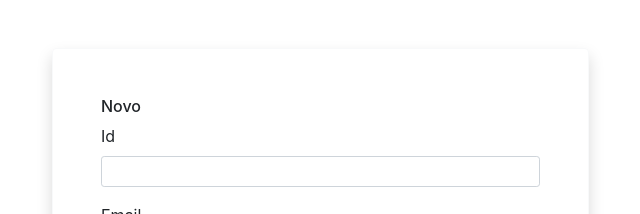
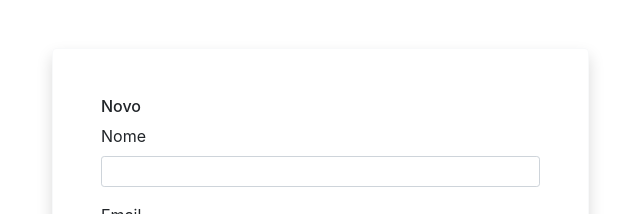
Before and after one commit to ViniWei/Sistema-Eventos-Front, an Angular app: page /organizadores in a window 1280 px wide. Shown: the top 214 px of the page, without its empty margins (51-691 px from the left). Built offline with nearby package versions, Linux system fonts and the light colour scheme.

Commit message:
Modificações no componente do organizador

```diff
--- a/angular.json
+++ b/angular.json
@@ -100,5 +100,8 @@
         }
       }
     }
+  },
+  "cli": {
+    "analytics": "4fddcae8-bb9d-4d11-985b-62ef7362822b"
   }
 }
--- a/src/app/components/organizador/organizador.component.html
+++ b/src/app/components/organizador/organizador.component.html
@@ -3,8 +3,8 @@
         <div class="col-6 border border-light rounded p-5 shadow" *ngIf="formulario">
             <h6>{{ tituloFormulario }}</h6>
             <form [formGroup]="formulario" (ngSubmit)="enviarFormulario()">
-                <div class="form-group"><label>Id</label><input type="text" class="form-control form-control-sm"
-                        formControlName="id" /></div>
+                <div class="form-group"><label>Nome</label><input type="text" class="form-control form-control-sm"
+                        formControlName="nome" /></div>
                 <div class="form-group"><label>Email</label><input type="text" class="form-control form-control-sm"
                         formControlName="email" /></div>
                 <div class="form-group"><label>senha</label><input type="text" class="form-control form-control-sm"
--- a/src/app/components/organizador/organizador.component.ts
+++ b/src/app/components/organizador/organizador.component.ts
@@ -16,7 +16,8 @@ export class OrganizadorComponent implements OnInit {
 
   ngOnInit(): void {
     this.tituloFormulario = 'Novo ';
-    this.formulario = new FormGroup({ id: new FormControl(null), nome: new FormControl(null), email: new FormControl(null), senha: new FormControl(null) }
+    this.formulario = new FormGroup({
+      nome: new FormControl(null), email: new FormControl(null), senha: new FormControl(null) }
     )
   }
 
```
